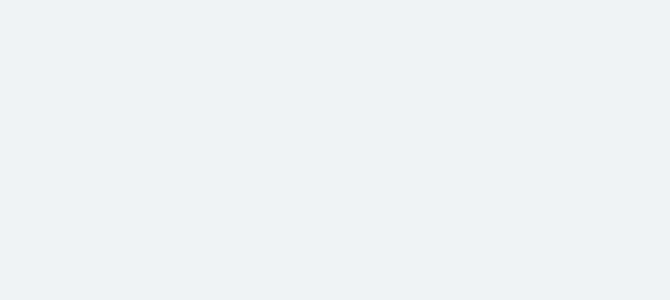
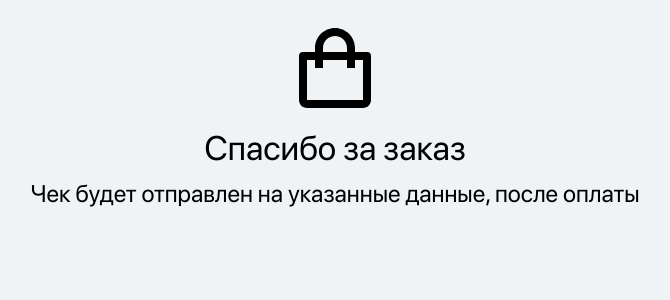
Before and after one commit to SlavaDen/order-gateway, a React app: page /success-confirm in a window 1280 px wide. Before the commit this address had no page. Shown: the top 300 px of the page, without its empty margins (305-975 px from the left). Built offline with nearby package versions, Linux system fonts and the light colour scheme.

Commit message:
UI fix pages

```diff
--- a/src/App.tsx
+++ b/src/App.tsx
@@ -1,11 +1,14 @@
 import OrderGatewayPage from "pages/OrderGatewayPage";
+import OrderNotFoundPage from "pages/OrderNotFoundPage";
+import OrderSuccessConfirm from "pages/OrderSuccessConfirmPage";
 import { Route, Routes } from "react-router-dom";
 
 const App: React.FC = () => {
-  console.log(process.env)
   return (
     <Routes>
       <Route path="/" element={<OrderGatewayPage />} />
+      <Route path="/success-confirm" element={<OrderSuccessConfirm />} />
+      <Route path="/not-found" element={<OrderNotFoundPage />} />
     </Routes>
   )
 }
--- a/src/components/common/Backdrop.tsx
+++ b/src/components/common/Backdrop.tsx
@@ -5,7 +5,7 @@ interface IProps {
   label: string
 }
 
-type TBackdrop = IProps | BackdropProps
+type TBackdrop = IProps & BackdropProps
 
 const Backdrop: React.FC<TBackdrop> = ({ ...props }) => {
   return (
@@ -17,7 +17,7 @@ const Backdrop: React.FC<TBackdrop> = ({ ...props }) => {
         <Box textAlign="center">
           <CircularProgress color="inherit" className={s.circularProgress} />
         </Box>
-        <Typography>{props?.label}</Typography>
+        <Typography className={s.backgroud_label}>{props?.label}</Typography>
       </Stack>
     </BackdropMui >
   )
--- a/src/components/common/index.module.scss
+++ b/src/components/common/index.module.scss
@@ -23,4 +23,10 @@
 .circularProgress{
   text-align: center !important;
   color: var(#{--primary-gray-900}) !important;
+  height: 52px !important;
+  width: 52px !important;
 }
+
+.backgroud_label{
+  font-size: 1.4rem !important;
+}
--- a/src/components/orderGateway/OrderGatewaySendForm.tsx
+++ b/src/components/orderGateway/OrderGatewaySendForm.tsx
@@ -10,6 +10,7 @@ import { useForm } from "react-hook-form";
 import { useEffect } from "react";
 import { emailPattern } from "utils/form/patterns";
 import { MaskField } from "react-mask-field";
+import { useNavigate } from "react-router-dom";
 
 type TFormValues = {
   phone: string;
@@ -18,6 +19,7 @@ type TFormValues = {
 
 const OrderGatewaySendForm: React.FC = () => {
   const dispatch = useDispatch();
+  const navigate = useNavigate();
 
   const typeSend = useSelector(selectTypeSend);
 
@@ -35,7 +37,9 @@ const OrderGatewaySendForm: React.FC = () => {
     defaultValues: defaultValues
   });
 
-  const onSubmit = handleSubmit((data) => console.log(data));
+  const onSubmit = handleSubmit((data) => {
+    setTimeout(() => navigate("/success-confirm"), 1000);
+  });
 
   function MobileMaskField({ ...otherProps }) {
     return <MaskField mask="(___) ___-__-__" replacement={{ _: /\d/ }} showMask
--- /dev/null
+++ b/src/components/orderSuccessConfirm/OrderSuccessConfirm.tsx
@@ -0,0 +1,19 @@
+import {
+  Box, Stack, Typography,
+} from "@mui/material";
+import s from "./index.module.scss";
+import { BiShoppingBag } from "react-icons/bi";
+
+const OrderSuccessConfirm: React.FC = () => {
+  return (
+    <Stack spacing={1}>
+      <Box textAlign="center">
+        <BiShoppingBag className={s.successConfirm_icon} />
+      </Box>
+      <Typography className={s.successConfirm_title} variant="h4">Спасибо за заказ</Typography>
+      <Typography variant="h5">Чек будет отправлен на указанные данные, после оплаты</Typography>
+    </Stack>
+  )
+}
+
+export default OrderSuccessConfirm;
--- /dev/null
+++ b/src/components/orderSuccessConfirm/index.module.scss
@@ -0,0 +1,6 @@
+.successConfirm_icon{
+  font-size: 6rem !important;
+}
+.successConfirm_title{
+  font-family: var(#{--primary-font-medium});
+}
--- a/src/pages/OrderGatewayPage.tsx
+++ b/src/pages/OrderGatewayPage.tsx
@@ -1,5 +1,5 @@
 import {
-  Grid, Snackbar,
+  Grid,
 } from "@mui/material";
 import Backdrop from "components/common/Backdrop";
 import OrderGatewaySendCheckContainer from "components/orderGateway/OrderGatewaySendCheckContainer";
@@ -32,14 +32,6 @@ const OrderGatewayPage: React.FC = () => {
       {
         loading && <Backdrop open={true} label="Получение данных заказа" />
       }
-      <Snackbar
-        anchorOrigin={{
-          vertical: 'bottom',
-          horizontal: 'center',
-        }}
-        open={true}
-        message="Чек будет отправлен после оплаты заказ на указанный email"
-      />
     </Grid>
 
   )
--- a/src/pages/OrderNotFoundPage.tsx
+++ b/src/pages/OrderNotFoundPage.tsx
@@ -1,22 +1,16 @@
 import {
   Grid,
 } from "@mui/material";
+import s from "./index.module.scss";
 
-const OrderNotFoundPage: React.FC = () => {
-
+const OrderNotFound: React.FC = () => {
   return (
     <Grid container>
-      <Grid item lg={12} xl={12} md={12} sm={12} xs={12} >
-        <Grid
+      <Grid item lg={12} xl={12} md={12} sm={12} xs={12} className={s.orderGateway_container}>
 
-          spacing={0}
-        >
-
-        </Grid>
       </Grid>
     </Grid>
-
   )
 }
 
-export default OrderNotFoundPage;
+export default OrderNotFound;
--- /dev/null
+++ b/src/pages/OrderSuccessConfirmPage.tsx
@@ -0,0 +1,17 @@
+import {
+  Grid
+} from "@mui/material";
+import s from "./index.module.scss";
+import OrderSuccessConfirm from 'components/orderSuccessConfirm/OrderSuccessConfirm';
+
+const OrderSuccessConfirmPage: React.FC = () => {
+  return (
+    <Grid container className={s.page_container}>
+      <Grid item lg={12} xl={12} md={12} sm={12} xs={12} textAlign="center">
+        <OrderSuccessConfirm />
+      </Grid>
+    </Grid>
+  )
+}
+
+export default OrderSuccessConfirmPage;
--- a/src/pages/index.module.scss
+++ b/src/pages/index.module.scss
@@ -5,3 +5,7 @@
   flex-direction: column !important;
   align-items: center !important;
 }
+
+.page_container{
+  margin-top: 20px;
+}
--- a/src/store/orderSender/orderSender-reducer.ts
+++ b/src/store/orderSender/orderSender-reducer.ts
@@ -6,6 +6,7 @@ const initialState = {
   typeSend: "sms",
   loading: true,
   error: null,
+  isConfirm: false
 };
 
 const orderGatewaySlice = createSlice({
```
